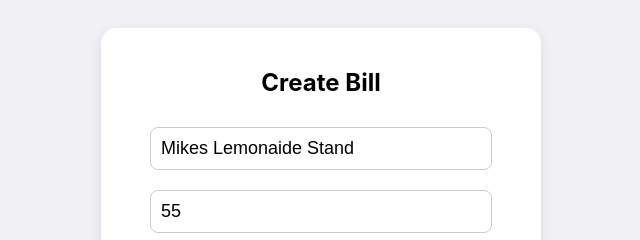
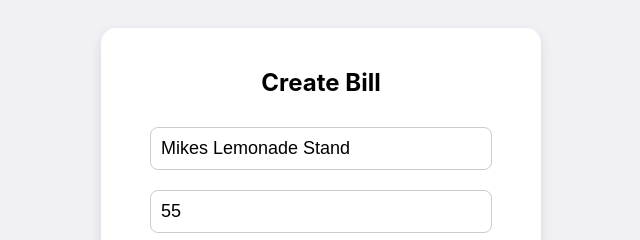
Before and after one commit to michaelkenealy/kiwi_app, a plain HTML site: page vendor.html in a window 1280 px wide. Shown: the top 240 px of the page, 319-959 px from the left. Drawn offline with Linux system fonts and the light colour scheme.

Commit message:
Correct vendor name spelling in input field

```diff
--- a/vendor.html
+++ b/vendor.html
@@ -22,7 +22,7 @@
 
     <div class="card" id="setup-screen">
         <h2>Create Bill</h2>
-        <input type="text" id="vendorName" value="Mikes Lemonaide Stand">
+        <input type="text" id="vendorName" value="Mikes Lemonade Stand">
         <input type="number" id="price" placeholder="Amount ($)" value="55">
         <button onclick="generateBill()">Generate QR</button>
     </div>
```
